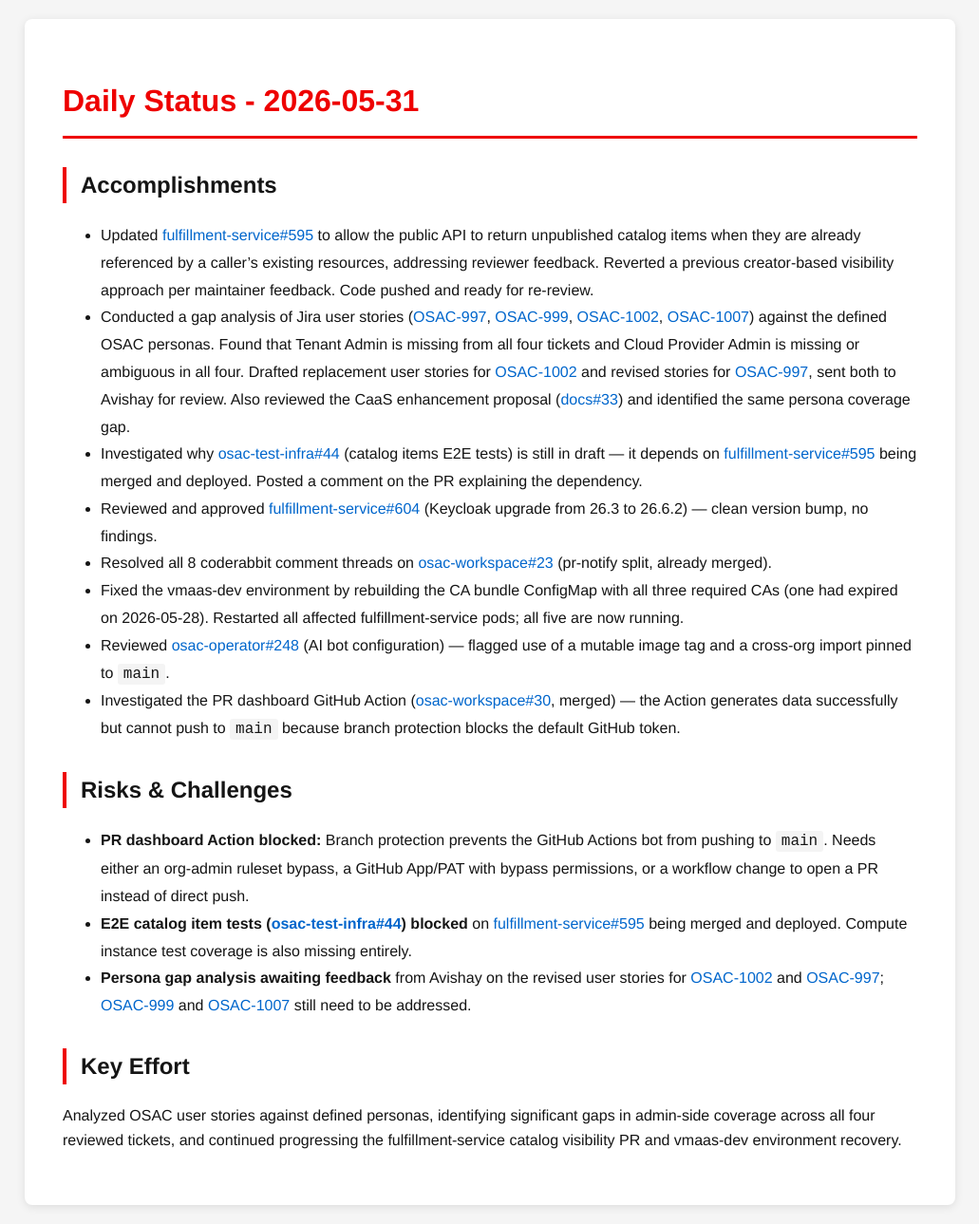
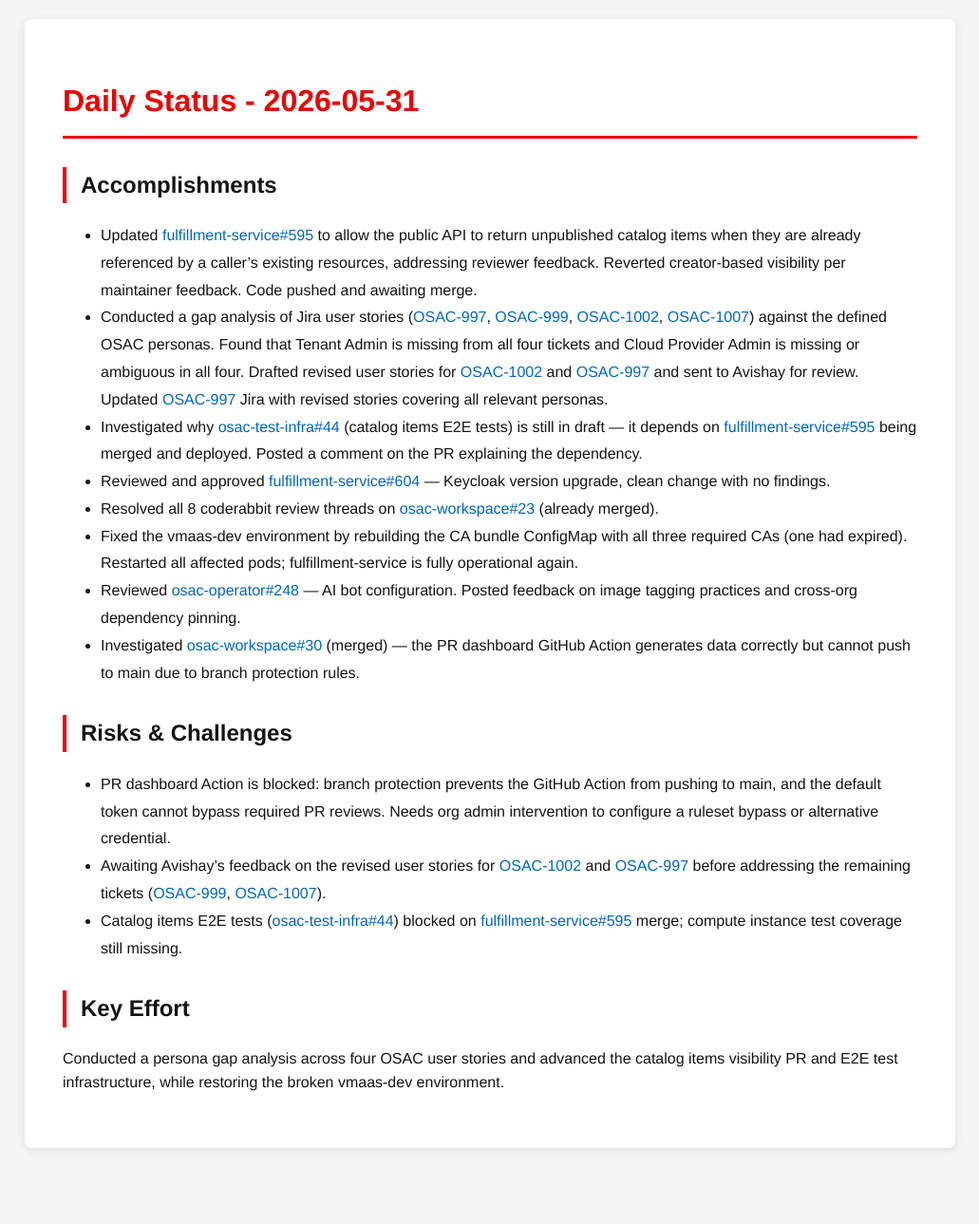
Before and after one commit to tzvatot/daily-status, a Jekyll site: the page built from 2026-05-31.md, in a window 1280 px wide. Shown: the whole page at 95% size, without its empty margins (124-1155 px from the left). Built offline with Jekyll 4.4.1, drawn with Linux system fonts in a browser that asks for light colours; after the commit the page ends 1229 px from its top, so only the background shows below that.

Commit message:
Daily status update - 2026-05-31

```diff
--- a/2026-05-31.md
+++ b/2026-05-31.md
@@ -7,19 +7,19 @@
 # Daily Status - 2026-05-31
 
 ## Accomplishments
-- Updated [fulfillment-service#595](https://github.com/osac-project/fulfillment-service/pull/595) to allow the public API to return unpublished catalog items when they are already referenced by a caller's existing resources, addressing reviewer feedback. Reverted a previous creator-based visibility approach per maintainer feedback. Code pushed and ready for re-review.
-- Conducted a gap analysis of Jira user stories ([OSAC-997](https://redhat.atlassian.net/browse/OSAC-997), [OSAC-999](https://redhat.atlassian.net/browse/OSAC-999), [OSAC-1002](https://redhat.atlassian.net/browse/OSAC-1002), [OSAC-1007](https://redhat.atlassian.net/browse/OSAC-1007)) against the defined OSAC personas. Found that Tenant Admin is missing from all four tickets and Cloud Provider Admin is missing or ambiguous in all four. Drafted replacement user stories for [OSAC-1002](https://redhat.atlassian.net/browse/OSAC-1002) and revised stories for [OSAC-997](https://redhat.atlassian.net/browse/OSAC-997), sent both to Avishay for review. Also reviewed the CaaS enhancement proposal ([docs#33](https://github.com/osac-project/docs/pull/33)) and identified the same persona coverage gap.
+- Updated [fulfillment-service#595](https://github.com/osac-project/fulfillment-service/pull/595) to allow the public API to return unpublished catalog items when they are already referenced by a caller's existing resources, addressing reviewer feedback. Reverted creator-based visibility per maintainer feedback. Code pushed and awaiting merge.
+- Conducted a gap analysis of Jira user stories ([OSAC-997](https://redhat.atlassian.net/browse/OSAC-997), [OSAC-999](https://redhat.atlassian.net/browse/OSAC-999), [OSAC-1002](https://redhat.atlassian.net/browse/OSAC-1002), [OSAC-1007](https://redhat.atlassian.net/browse/OSAC-1007)) against the defined OSAC personas. Found that Tenant Admin is missing from all four tickets and Cloud Provider Admin is missing or ambiguous in all four. Drafted revised user stories for [OSAC-1002](https://redhat.atlassian.net/browse/OSAC-1002) and [OSAC-997](https://redhat.atlassian.net/browse/OSAC-997) and sent to Avishay for review. Updated [OSAC-997](https://redhat.atlassian.net/browse/OSAC-997) Jira with revised stories covering all relevant personas.
 - Investigated why [osac-test-infra#44](https://github.com/osac-project/osac-test-infra/pull/44) (catalog items E2E tests) is still in draft — it depends on [fulfillment-service#595](https://github.com/osac-project/fulfillment-service/pull/595) being merged and deployed. Posted a comment on the PR explaining the dependency.
-- Reviewed and approved [fulfillment-service#604](https://github.com/osac-project/fulfillment-service/pull/604) (Keycloak upgrade from 26.3 to 26.6.2) — clean version bump, no findings.
-- Resolved all 8 coderabbit comment threads on [osac-workspace#23](https://github.com/osac-project/osac-workspace/pull/23) (pr-notify split, already merged).
-- Fixed the vmaas-dev environment by rebuilding the CA bundle ConfigMap with all three required CAs (one had expired on 2026-05-28). Restarted all affected fulfillment-service pods; all five are now running.
-- Reviewed [osac-operator#248](https://github.com/osac-project/osac-operator/pull/248) (AI bot configuration) — flagged use of a mutable image tag and a cross-org import pinned to `main`.
-- Investigated the PR dashboard GitHub Action ([osac-workspace#30](https://github.com/osac-project/osac-workspace/pull/30), merged) — the Action generates data successfully but cannot push to `main` because branch protection blocks the default GitHub token.
+- Reviewed and approved [fulfillment-service#604](https://github.com/osac-project/fulfillment-service/pull/604) — Keycloak version upgrade, clean change with no findings.
+- Resolved all 8 coderabbit review threads on [osac-workspace#23](https://github.com/osac-project/osac-workspace/pull/23) (already merged).
+- Fixed the vmaas-dev environment by rebuilding the CA bundle ConfigMap with all three required CAs (one had expired). Restarted all affected pods; fulfillment-service is fully operational again.
+- Reviewed [osac-operator#248](https://github.com/osac-project/osac-operator/pull/248) — AI bot configuration. Posted feedback on image tagging practices and cross-org dependency pinning.
+- Investigated [osac-workspace#30](https://github.com/osac-project/osac-workspace/pull/30) (merged) — the PR dashboard GitHub Action generates data correctly but cannot push to main due to branch protection rules.
 
 ## Risks & Challenges
-- **PR dashboard Action blocked:** Branch protection prevents the GitHub Actions bot from pushing to `main`. Needs either an org-admin ruleset bypass, a GitHub App/PAT with bypass permissions, or a workflow change to open a PR instead of direct push.
-- **E2E catalog item tests ([osac-test-infra#44](https://github.com/osac-project/osac-test-infra/pull/44)) blocked** on [fulfillment-service#595](https://github.com/osac-project/fulfillment-service/pull/595) being merged and deployed. Compute instance test coverage is also missing entirely.
-- **Persona gap analysis awaiting feedback** from Avishay on the revised user stories for [OSAC-1002](https://redhat.atlassian.net/browse/OSAC-1002) and [OSAC-997](https://redhat.atlassian.net/browse/OSAC-997); [OSAC-999](https://redhat.atlassian.net/browse/OSAC-999) and [OSAC-1007](https://redhat.atlassian.net/browse/OSAC-1007) still need to be addressed.
+- PR dashboard Action is blocked: branch protection prevents the GitHub Action from pushing to main, and the default token cannot bypass required PR reviews. Needs org admin intervention to configure a ruleset bypass or alternative credential.
+- Awaiting Avishay's feedback on the revised user stories for [OSAC-1002](https://redhat.atlassian.net/browse/OSAC-1002) and [OSAC-997](https://redhat.atlassian.net/browse/OSAC-997) before addressing the remaining tickets ([OSAC-999](https://redhat.atlassian.net/browse/OSAC-999), [OSAC-1007](https://redhat.atlassian.net/browse/OSAC-1007)).
+- Catalog items E2E tests ([osac-test-infra#44](https://github.com/osac-project/osac-test-infra/pull/44)) blocked on [fulfillment-service#595](https://github.com/osac-project/fulfillment-service/pull/595) merge; compute instance test coverage still missing.
 
 ## Key Effort
-Analyzed OSAC user stories against defined personas, identifying significant gaps in admin-side coverage across all four reviewed tickets, and continued progressing the fulfillment-service catalog visibility PR and vmaas-dev environment recovery.
+Conducted a persona gap analysis across four OSAC user stories and advanced the catalog items visibility PR and E2E test infrastructure, while restoring the broken vmaas-dev environment.
```
